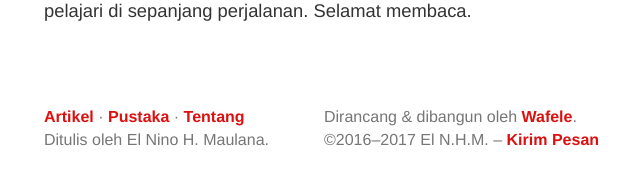
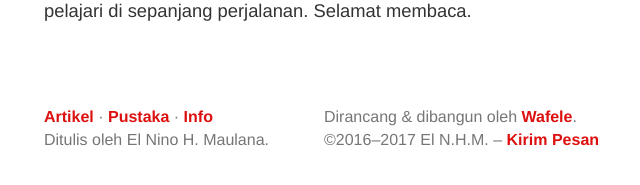
Before and after one commit to tertanda/elnino.github.io, a Jekyll site: the page built from index.md, in a window 1280 px wide. Shown: the part 285-470 px from the top of the page, without its empty margins (316-956 px from the left). Built offline with Jekyll 4.4.1, drawn with Linux system fonts in a browser that asks for light colours.

Commit message:
First commit.

```diff
--- a/_includes/base/footer.html
+++ b/_includes/base/footer.html
@@ -1,4 +1,4 @@
 <footer class="page-foot page-wrapper page-column">
-    <p class="page-aside"><a href="{%if page.url == '/artikel/'%}{{site.baseurl}}/artikel/#{%else%}{{site.baseurl}}/artikel/{%endif%}" title="Artikel" class="{%if page.url contains '/artikel/'%}you-are-here{%endif%}">Artikel</a> &middot; <a href="{%if page.url == '/pustaka/'%}{{site.baseurl}}/pustaka/#{%else%}{{site.baseurl}}/pustaka/{%endif%}" title="Perpustakaan" class="{%if page.url contains '/pustaka/'%}you-are-here{%endif%}">Pustaka</a> &middot; <a href="{%if page.url == '/info/'%}{{site.baseurl}}/info/#{%else%}{{site.baseurl}}/info/{%endif%}" title="Info" class="{%if page.url contains '/tentang/'%}you-are-here{%endif%}">Tentang</a><br>Ditulis oleh El Nino H. Maulana.</p>
+    <p class="page-aside"><a href="{%if page.url == '/artikel/'%}{{site.baseurl}}/artikel/#{%else%}{{site.baseurl}}/artikel/{%endif%}" title="Artikel" class="{%if page.url contains '/artikel/'%}you-are-here{%endif%}">Artikel</a> &middot; <a href="{%if page.url == '/pustaka/'%}{{site.baseurl}}/pustaka/#{%else%}{{site.baseurl}}/pustaka/{%endif%}" title="Perpustakaan" class="{%if page.url contains '/pustaka/'%}you-are-here{%endif%}">Pustaka</a> &middot; <a href="{%if page.url == '/info/'%}{{site.baseurl}}/info/#{%else%}{{site.baseurl}}/info/{%endif%}" title="Info" class="{%if page.url contains '/info/'%}you-are-here{%endif%}">Info</a><br>Ditulis oleh El Nino H. Maulana.</p>
     <p class="page-aside">Dirancang &amp; dibangun oleh <a href="http://tertanda.com" title="Studio Wafele">Wafele</a>.<br>&copy;2016&ndash;2017 El N.H.M. &ndash; <a href="mailto:ninohanif@gmail.com" title="Kirim Pesan">Kirim Pesan</a></p>
 </footer>
```
